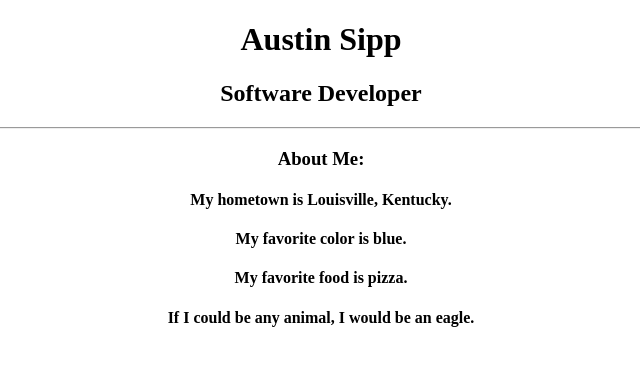
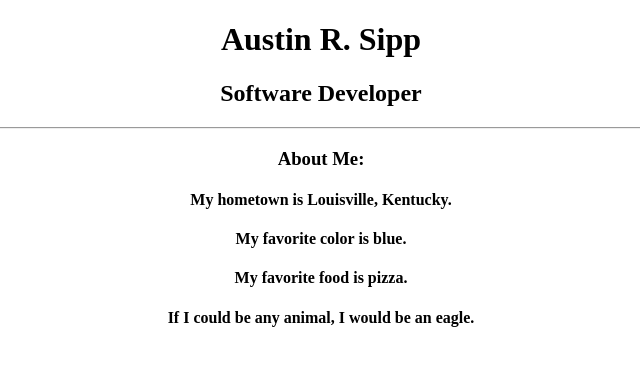
Before and after one commit to austinsipp/my-profile, a plain HTML site: page index.html in a window 1280 px wide. Shown: the whole page, without its empty margins (319-959 px from the left). Drawn offline with Linux system fonts and the light colour scheme.

Commit message:
change my name slightly

```diff
--- a/index.html
+++ b/index.html
@@ -7,7 +7,7 @@
 		  </head>
 		  <body>
 			<div align="center">
-				<h1>Austin Sipp</h1>
+				<h1>Austin R. Sipp</h1>
 				<h2>Software Developer</h2>
 				<hr>
 				<h3>About Me:</h3>
```
